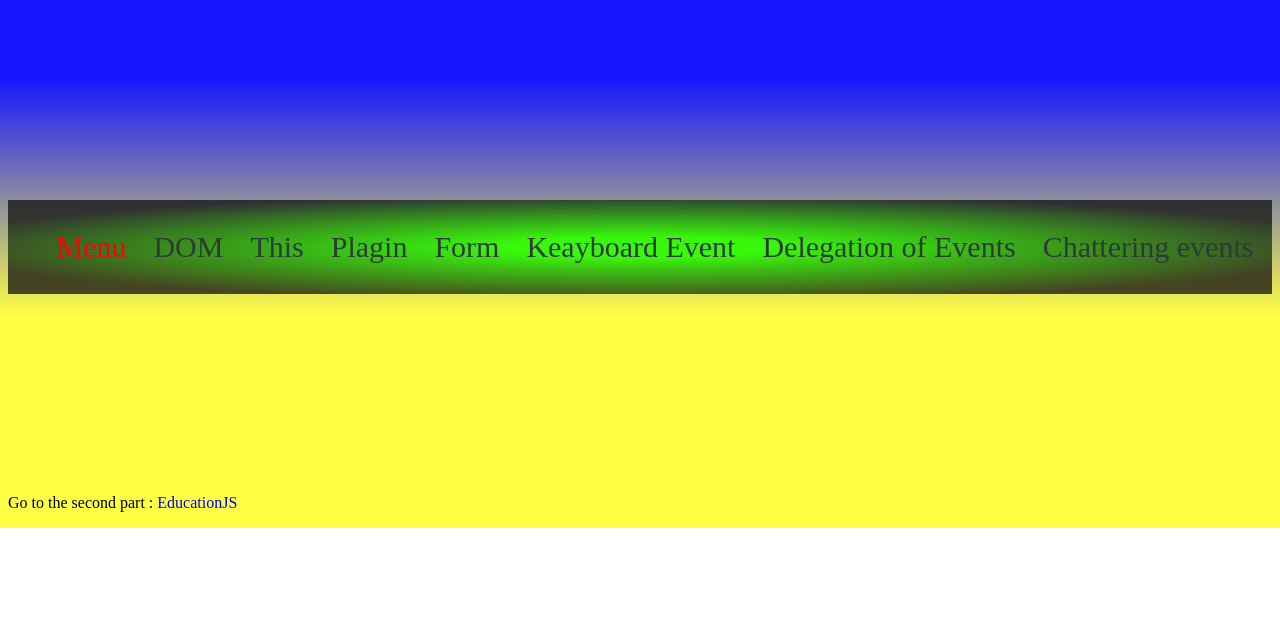
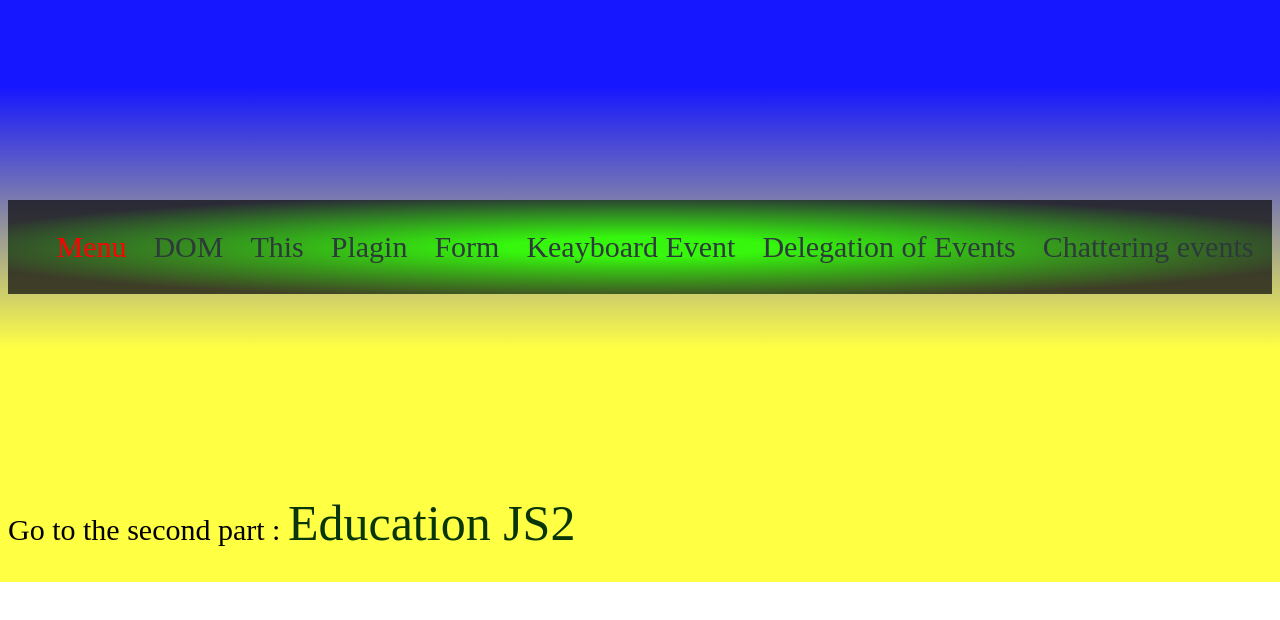
Before and after one commit to Mariia-Petlovana-91/educationJS, a plain HTML site: page index.html in a window 1280 px wide. Drawn offline with Linux system fonts and the light colour scheme.

Commit message:
changeIndex

```diff
--- a/index.html
+++ b/index.html
@@ -21,8 +21,8 @@
       <li class="navigation-item"><a class="navigation-link" href="./delegationOfEvents.html">Delegation of Events</a></li>
       <li class="navigation-item"><a class="navigation-link" href="./chatteringEvents.html">Chattering events</a></li>
 </ul>
-<p>Go to the second part : <a href="https://mariia-petlovana-91.github.io/educationJS2/"
-      target="blank" rel="noreferrer noopener">EducationJS</a></p>
+<p class="nav-part">Go to the second part : <a href="https://mariia-petlovana-91.github.io/educationJS2/"
+      target="blank" rel="noreferrer noopener">Education JS2</a></p>
 </nav>
 
       <!-- <script src="./js/dataTypeNumber.js" type="module"></script> -->
--- a/style/style.css
+++ b/style/style.css
@@ -58,6 +58,22 @@ a {
 	color: rgb(255, 1, 1)
 }
 
+.nav-part{
+	font-family: 'Times New Roman', Times, serif;
+	font-size: 30px;
+}
+
+.nav-part>a{
+	color: rgb(9, 54, 9);
+	font-size: 50px;
+}
+
+.nav-part>a:hover,
+.nav-part>a:focus{
+	color: red;
+	font-size: 70px;
+}
+
 .js-one{
 	width: 300px;
 	height: 300px;
```
